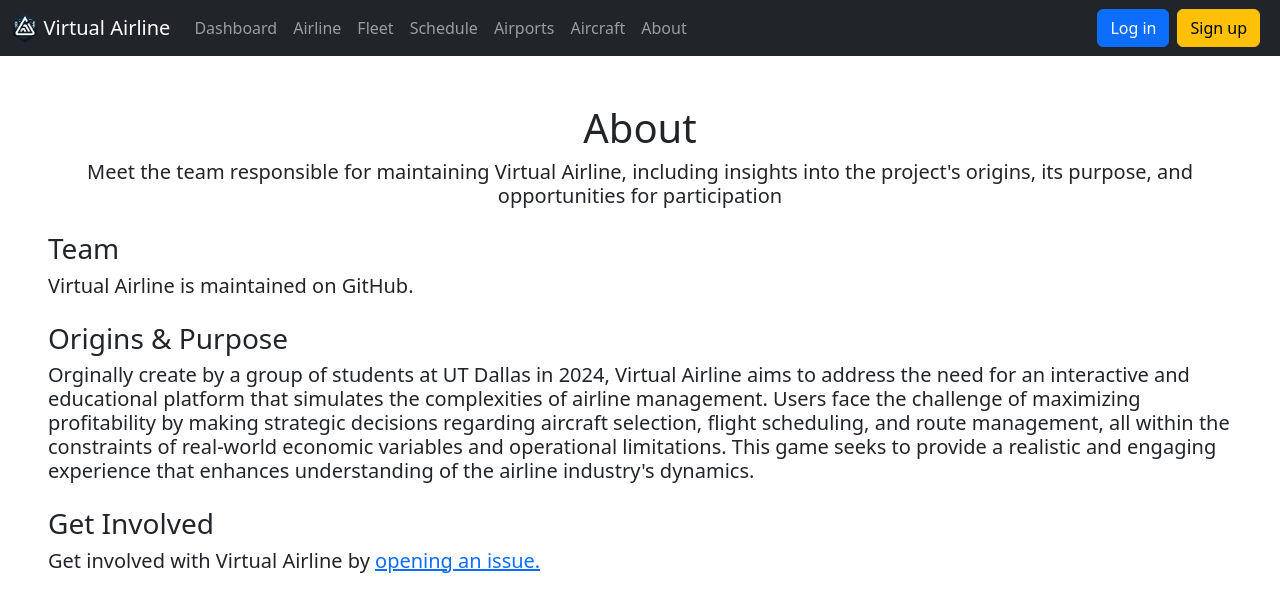
After one commit to GavinDunnett/virtual_airline, a Django app: page /about/ in a window 1280 px wide. The commit adds this page. Shown: the top 612 px of the page. Run offline with Django 5.2, Linux system fonts and the light colour scheme.

Commit message:
Redesigned and renamed about page. Sorted url patterns.

```diff
--- /dev/null
+++ b/airline_app/templates/about.html
@@ -0,0 +1,35 @@
+<!-- about.html -->
+
+{% extends 'base.html' %}
+
+{% block content %}
+  <h1 class="pt-5">About</h1>
+  <h5 class="lead text-center px-5">
+    Meet the team responsible
+    for maintaining Virtual Airline, including insights into
+    the project's origins, its purpose, and opportunities for participation</h5>
+  <h3 class="pt-3 text-start px-5">Team</h3>
+  <h5 class="lead text-start px-5">
+  Virtual Airline is maintained on GitHub.
+  </h5>
+  <h3 class="pt-3 text-start px-5">Origins & Purpose</h3>
+  <h5 class="lead text-start px-5">
+  Orginally create by a group of students at UT Dallas in 2024, Virtual Airline
+    aims to address the need for an interactive and educational
+    platform that simulates the complexities of airline management.
+    Users face the challenge of maximizing profitability by making
+    strategic decisions regarding aircraft selection, flight scheduling,
+    and route management, all within the constraints of real-world
+    economic variables and operational limitations.
+    This game seeks to provide a realistic and engaging experience that
+    enhances understanding of the airline industry's dynamics.
+  </h5>
+  <h3 class="pt-3 text-start px-5">Get Involved</h3>
+  <h5 class="lead text-start px-5">
+    Get involved with Virtual Airline by
+    <a href="https://github.com/GavinDunnett/virtual_airline/issues/new">opening an issue.</a>
+
+  </h5>
+{% endblock %}
+
+https://github.com/GavinDunnett/virtual_airline/issues/new
--- a/airline_app/templates/base.html
+++ b/airline_app/templates/base.html
@@ -48,13 +48,7 @@
         <a class="nav-link" href="{% url 'flights' %}">Schedule</a>
         <a class="nav-link" href="{% url 'airports' %}">Airports</a>
         <a class="nav-link" href="{% url 'aircraft' %}">Aircraft</a>
-        <li class="nav-item dropdown">
-          <a class="nav-link btn-success dropdown-toggle" href="#" role="button" data-bs-toggle="dropdown" aria-expanded="false">
-            About</a>
-          <ul class="dropdown-menu dropdown-menu-end">
-            <li><a class="dropdown-item" href="{% url 'about_team' %}">The Team</a></li>
-          </ul>
-        </li>
+        <a class="nav-link" href="{% url 'about' %}">About</a>
       </div>
       <div class="navbar-nav ms-auto">
         {% if user.is_authenticated %}
--- a/airline_app/urls.py
+++ b/airline_app/urls.py
@@ -1,21 +1,3 @@
-'''
-## [1.0.1] - 2024-03-25
-### Added
-- Aircraft lookup page
-'''
-'''
-## [1.0.0] - 2024-04-17
-### Added
-- aircraft path.
-- fleet path
-- about team.
-- register path.
-- accoutns path.
-- dashboard path.
-### Changed
-- "register" path to "registration/register/"
-'''
-
 from django.urls import path, include
 from . import views
 """
@@ -36,22 +18,19 @@ Including another URLconf
 """
 
 urlpatterns = [
+    path('', views.dashboard, name='dashboard'),
+    path('about/', views.about, name='about'),
+    path('accounts/', include('django.contrib.auth.urls')),
+    path("aircraft/feedback/", views.AircraftFeedbackView, name='aircraft_feedback'),
+    path('aircraft/overview', views.aircraft, name='aircraft'),
+    path("aircraft/search/", views.AircraftFilterView, name='aircraft_search'),
+    path('airline/analytics',views.airline_analytics,name='airline_analytics'),
     path('airline/overview', views.airline, name='airline'),
-    path('airline/analytics', views.airline_analytics, name='airline_analytics'),
+    path('airports/overview', views.airports, name='airports'),
+    path('fleet/overview/', views.fleet, name='fleet'),
     path('flights/overview', views.flights, name='flights'),
     path('flights/results', views.flights, name='flights_results'),
-    path('airports/overview', views.airports, name='airports'),
-    path('aircraft/overview', views.aircraft, name='aircraft'),
-    path("aircraft/search/", views.AircraftFilterView, name='aircraft_search'),
-    path("aircraft/feedback/",
-         views.AircraftFeedbackView,
-         name='aircraft_feedback'),
-    path('fleet/overview/', views.fleet, name='fleet'),
-    path('verification/', include('verify_email.urls')),
-    path('about_team/', views.about_team, name='about_team'),
     path('onboarding/', views.onboarding, name='onboarding'),
     path('registration/register/', views.register, name='register'),
-    path('flights/overview', views.flights, name='flights'),
-    path('accounts/', include('django.contrib.auth.urls')),
-    path('', views.dashboard, name='dashboard'),
+    path('verification/', include('verify_email.urls')),
 ]
--- a/airline_app/views.py
+++ b/airline_app/views.py
@@ -305,8 +305,8 @@ def AircraftFeedbackView(request):
   return render(request, "aircraft/feedback.html", context)
 
 
-def about_team(request):
-  return render(request, 'about_team.html')
+def about(request):
+  return render(request, 'about.html')
 
 
 def onboarding(request):
```
Also changed, not shown: airline_app/templates/about_team.html (deleted, +0 -115 lines).
